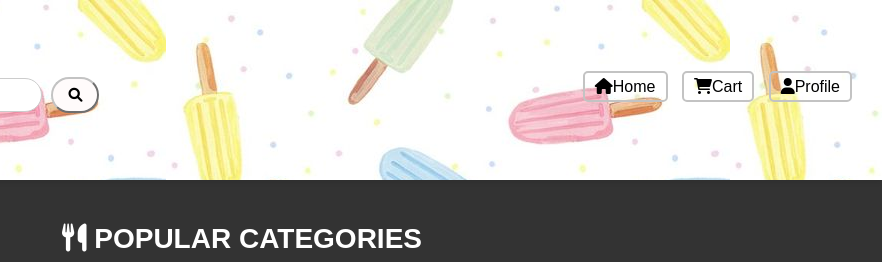
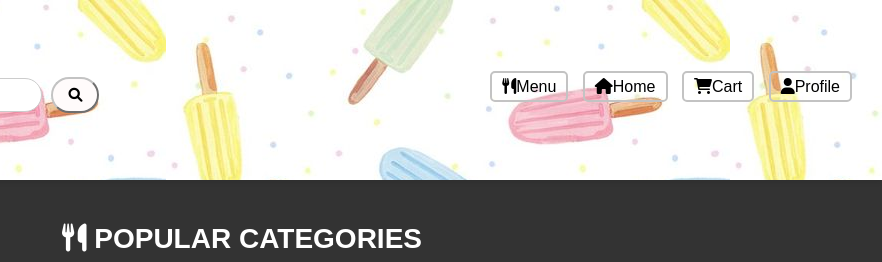
Before and after one commit to niki1711/web, a plain HTML site: page index.html in a window 1280 px wide. Shown: the top 262 px of the page, 398-1280 px from the left. Drawn offline with Linux system fonts and the light colour scheme.

Commit message:
Add files via upload
added menu

```diff
--- a/index.html
+++ b/index.html
@@ -119,6 +119,7 @@
         </div>
         <nav>
             <ul>
+                <li class="nav-item"><a href="menu.html"><i class="fas fa-utensils"></i>Menu</a></li>
                 <li class="nav-item"><a href="index.html"><i class="fas fa-home"></i>Home</a></li>
                 <li class="nav-item"><a href="cart.html"><i class="fas fa-shopping-cart"></i>Cart</a></li>
                 <li class="nav-item"><a href="#"><i class="fas fa-user"></i>Profile</a></li>
```
